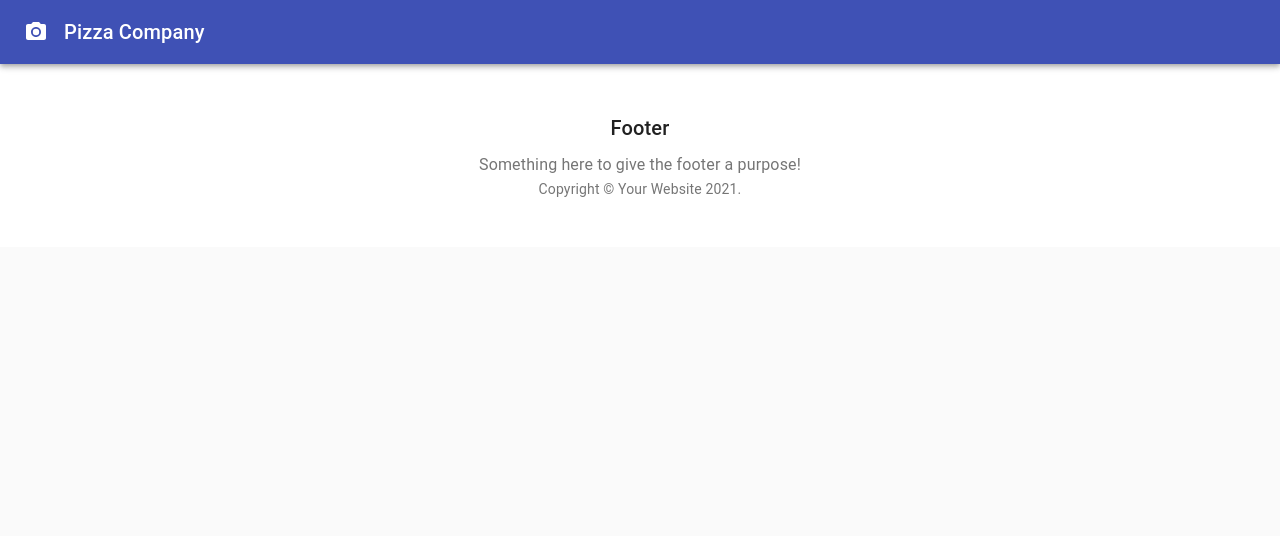
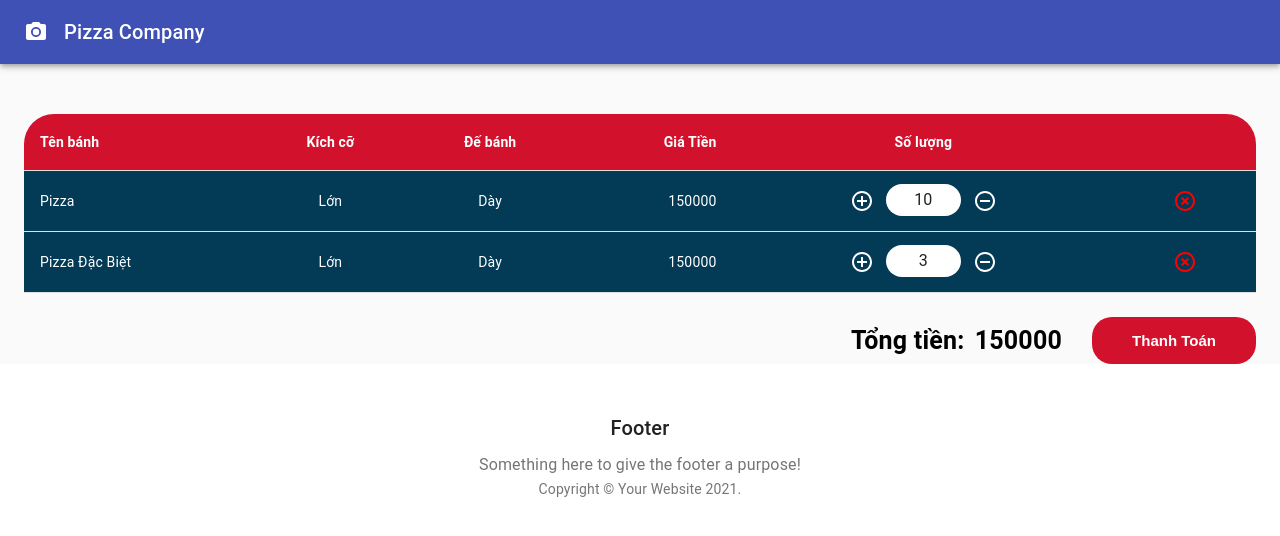
Before and after one commit to ndhungw/pizza-online, a React (Create React App) app: page /cart in a window 1280 px wide. Shown: the top 536 px of the page. Built offline with nearby package versions, Linux system fonts and the light colour scheme.

Commit message:
fixed merge conflict from 'develop' branch

```diff
--- a/src/App.js
+++ b/src/App.js
@@ -67,6 +67,9 @@ function App() {
           <Route path="/pizza-detail">
             <PizzaDetail />
           </Route>
+          <Route path="/cart">
+            <Cart />
+          </Route>
 
           {/* Test components */}
           <Route path="/components/search-bar">
--- a/src/pages/Cart.js
+++ b/src/pages/Cart.js
@@ -49,7 +49,7 @@ const Cart = (props) => {
     const classes = useStyles();
 
     return (
-        <Container>
+        <Container style={{paddingTop: 50}}>
             <CartTable></CartTable>
             <div className={classes.summary}>
                 <StyledSum style={{marginRight: 10}}>Tổng tiền: </StyledSum>
```
Also changed, not shown: 1 other file (tests, documents, lock files or other folders).
